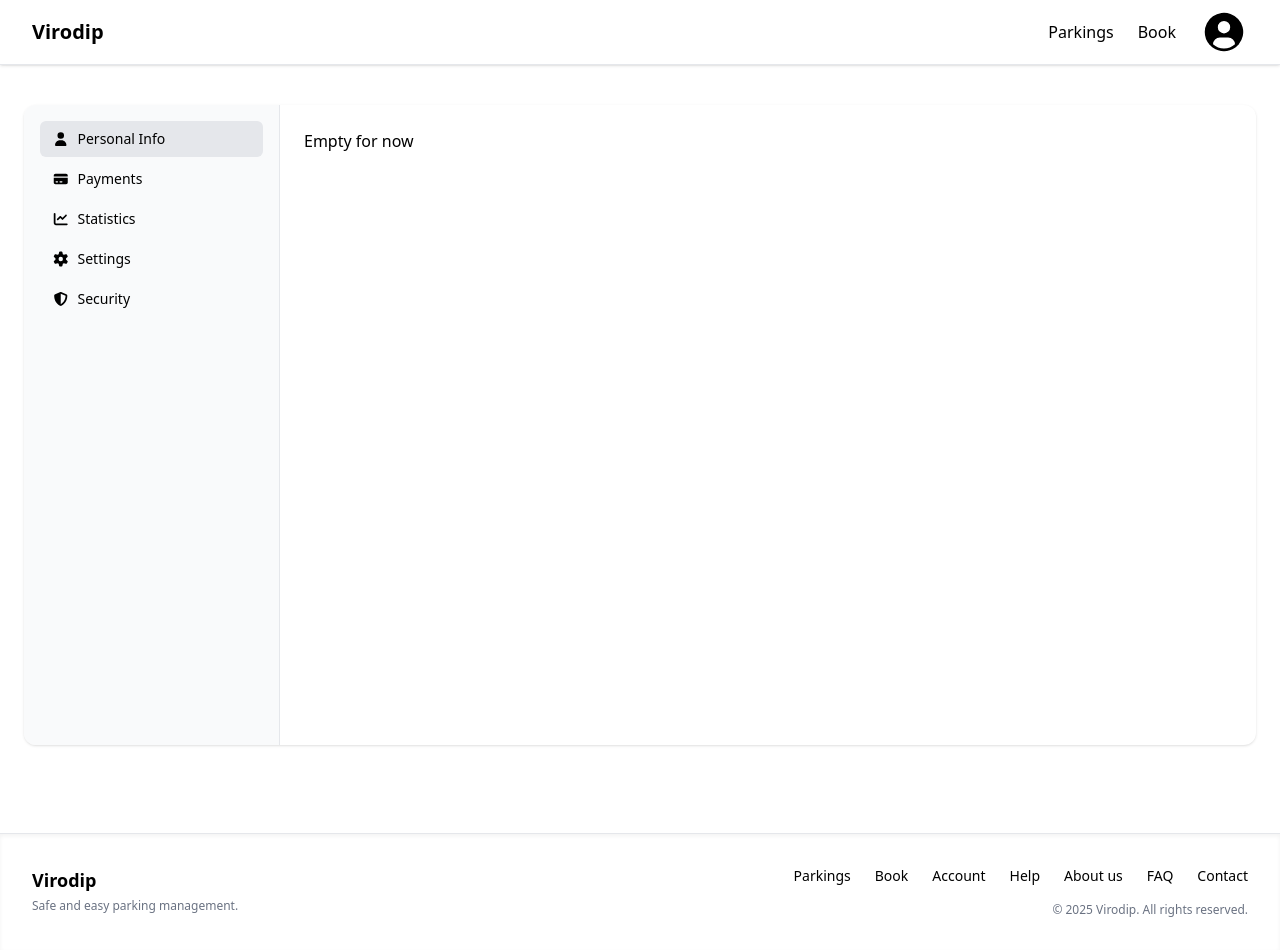
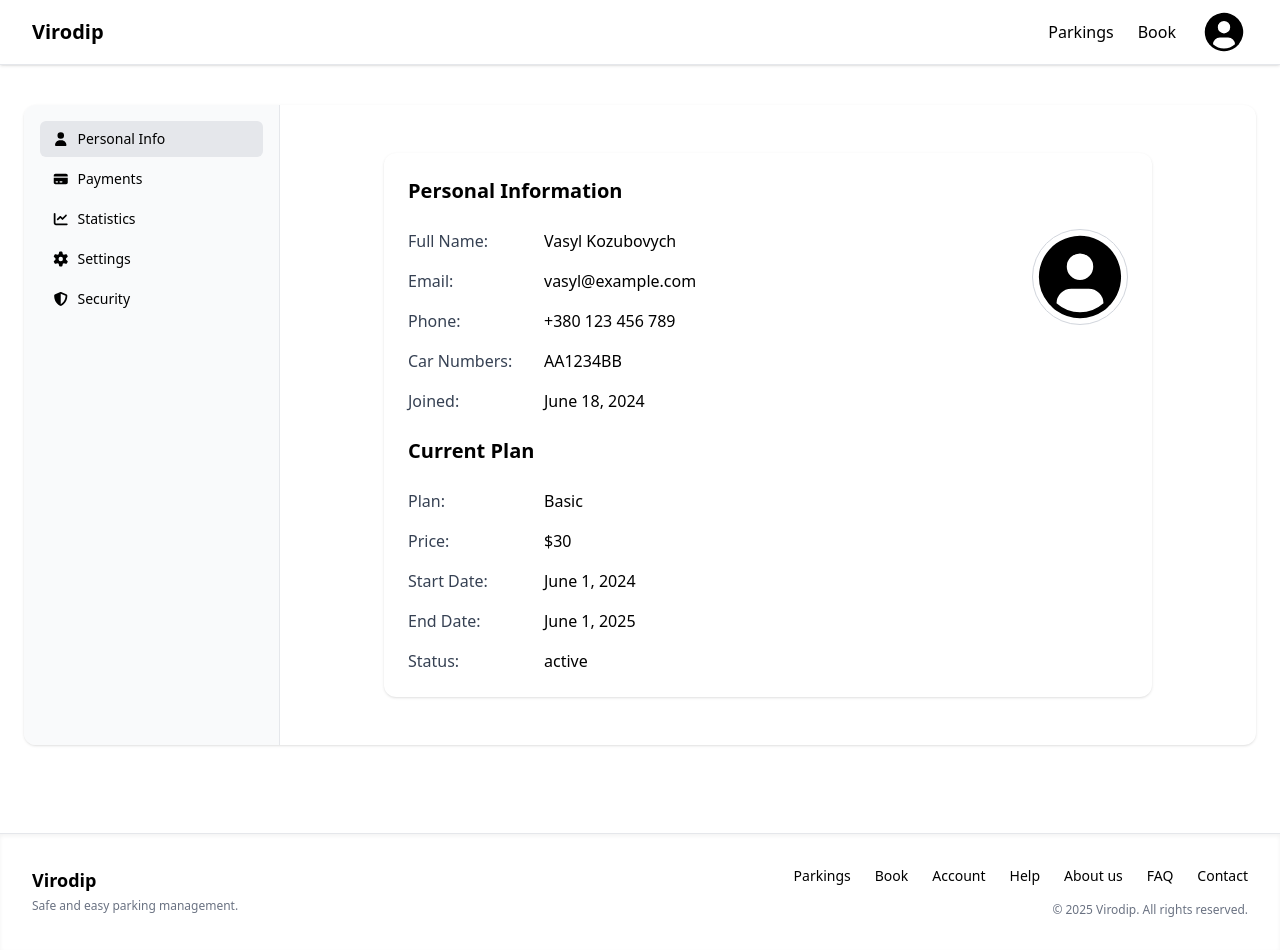
Before and after one commit to ygyubyv/coursework-web-app, a Vue app: page /account/profile in a window 1280 px wide. Built offline with nearby package versions, Linux system fonts and the light colour scheme; the HTML template or start-up script is replaced by a standard one.

Commit message:
feat(account): implement user information page layout

```diff
--- a/src/components/Header/Header.vue
+++ b/src/components/Header/Header.vue
@@ -31,8 +31,8 @@
         <div class="flex items-center justify-center flex-shrink-0">
           <!-- IF Authenticated -->
           <Profile
-            v-if="isAuthenticated && user"
-            :user="user"
+            v-if="isAuthenticated && DEFAULT_USER"
+            :user="DEFAULT_USER"
             :body-links="profileMenuLinks.body"
             :footer-links="profileMenuLinks.footer"
             @logout="logout"
@@ -54,20 +54,11 @@
 </template>
 
 <script setup lang="ts">
-import type { User } from "@/types/User";
 import Profile from "./Profile.vue";
 import BaseButton from "../Base/BaseButton.vue";
+import { DEFAULT_USER } from "@/constants";
 
 const isAuthenticated = true;
-
-const user: User = {
-  id: "1",
-  name: "Example name",
-  email: "dopi@gmail.com",
-  avatarUrl: null,
-  createdAt: "2025-09-04T16:25:50.636Z",
-  phoneNumber: "+380687586410",
-};
 
 const profileMenuLinks = {
   body: [
--- a/src/constants/index.ts
+++ b/src/constants/index.ts
@@ -1,2 +1,26 @@
+import type { User } from "@/types/User";
+
 export const ANDROIN_APP_URL = "https://www.google.com/?hl=uk";
 export const IOS_APP_URL = "https://www.google.com/?hl=uk";
+export const DEFAULT_AVATAR = "/src/assets/images/no-avatar-black.svg";
+
+export const DEFAULT_USER: User = {
+  id: "1",
+  name: "Vasyl Kozubovych",
+  email: "vasyl@example.com",
+  phoneNumber: "+380 123 456 789",
+  avatarUrl: null,
+  carNumbers: "AA1234BB",
+  createdAt: "2024-06-18T12:34:56Z",
+  roles: ["user", "guardian", "admin"],
+  subscription: {
+    tier: {
+      id: "1",
+      name: "Basic",
+      price: 30,
+    },
+    startDate: "2024-06-01T09:00:00Z",
+    endDate: "2025-06-01T09:00:00Z",
+    status: "active",
+  },
+};
--- /dev/null
+++ b/src/containers/account/components/Stat.vue
@@ -0,0 +1,15 @@
+<template>
+  <div class="flex flex-col md:flex-row md:items-center gap-2">
+    <span class="w-32 text-gray-700 font-medium">{{ label }}:</span>
+    <span class="text-black">{{ value }}</span>
+  </div>
+</template>
+
+<script setup lang="ts">
+interface Props {
+  label: string;
+  value: any;
+}
+
+defineProps<Props>();
+</script>
--- a/src/containers/account/views/AccountView.vue
+++ b/src/containers/account/views/AccountView.vue
@@ -11,48 +11,14 @@
             class="flex md:flex-col space-x-4 md:space-x-0 md:space-y-1 overflow-x-auto"
           >
             <RouterLink
-              to="/account/profile"
+              v-for="link in links"
+              :key="link.to"
+              :to="link.to"
               class="flex items-center gap-2 px-3 py-2 rounded-md text-sm font-medium text-black hover:bg-gray-100 whitespace-nowrap"
               active-class="bg-gray-200 text-black"
             >
-              <font-awesome-icon :icon="['fas', 'user']" />
-              Personal Info
-            </RouterLink>
-
-            <RouterLink
-              to="/account/payments"
-              class="flex items-center gap-2 px-3 py-2 rounded-md text-sm font-medium text-black hover:bg-gray-100 whitespace-nowrap"
-              active-class="bg-gray-200 text-black"
-            >
-              <font-awesome-icon :icon="['fas', 'credit-card']" />
-              Payments
-            </RouterLink>
-
-            <RouterLink
-              to="/account/stats"
-              class="flex items-center gap-2 px-3 py-2 rounded-md text-sm font-medium text-black hover:bg-gray-100 whitespace-nowrap"
-              active-class="bg-gray-200 text-black"
-            >
-              <font-awesome-icon :icon="['fas', 'chart-line']" />
-              Statistics
-            </RouterLink>
-
-            <RouterLink
-              to="/account/settings"
-              class="flex items-center gap-2 px-3 py-2 rounded-md text-sm font-medium text-black hover:bg-gray-100 whitespace-nowrap"
-              active-class="bg-gray-200 text-black"
-            >
-              <font-awesome-icon :icon="['fas', 'cog']" />
-              Settings
-            </RouterLink>
-
-            <RouterLink
-              to="/account/security"
-              class="flex items-center gap-2 px-3 py-2 rounded-md text-sm font-medium text-black hover:bg-gray-100 whitespace-nowrap"
-              active-class="bg-gray-200 text-black"
-            >
-              <font-awesome-icon :icon="['fas', 'shield-alt']" />
-              Security
+              <font-awesome-icon :icon="link.icon" />
+              {{ link.text }}
             </RouterLink>
           </nav>
         </aside>
@@ -65,6 +31,36 @@
   </section>
 </template>
 
+<script setup lang="ts">
+const links = [
+  {
+    to: "/account/profile",
+    text: "Personal Info",
+    icon: ["fas", "user"],
+  },
+  {
+    to: "/account/payments",
+    text: "Payments",
+    icon: ["fas", "credit-card"],
+  },
+  {
+    to: "/account/stats",
+    text: "Statistics",
+    icon: ["fas", "chart-line"],
+  },
+  {
+    to: "/account/settings",
+    text: "Settings",
+    icon: ["fas", "cog"],
+  },
+  {
+    to: "/account/security",
+    text: "Security",
+    icon: ["fas", "shield-alt"],
+  },
+];
+</script>
+
 <style scoped>
 aside nav::-webkit-scrollbar {
   height: 3px;
--- a/src/containers/account/views/ProfileView.vue
+++ b/src/containers/account/views/ProfileView.vue
@@ -1 +1,52 @@
-<template>Empty for now</template>
+<template>
+  <section class="py-6">
+    <div class="max-w-3xl mx-auto bg-white rounded-xl shadow-sm p-6 space-y-6">
+      <h2 class="text-xl font-bold text-black">Personal Information</h2>
+
+      <div class="flex flex-col md:flex-row md:items-start gap-6">
+        <div class="flex-1 space-y-4 order-2 md:order-1">
+          <Stat label="Full Name" :value="user.name" />
+          <Stat label="Email" :value="user.email" />
+          <Stat label="Phone" :value="user.phoneNumber" />
+          <Stat label="Car Numbers" :value="user.carNumbers || '—'" />
+          <Stat label="Joined" :value="formatDate(user.createdAt)" />
+        </div>
+
+        <div class="flex justify-center md:justify-end order-1 md:order-2">
+          <img
+            :src="user.avatarUrl || DEFAULT_AVATAR"
+            alt="Avatar"
+            class="w-24 h-24 rounded-full object-cover border border-gray-300"
+          />
+        </div>
+      </div>
+
+      <div class="flex flex-col space-y-6">
+        <h3 class="text-xl font-bold text-black">Current Plan</h3>
+        <div class="flex flex-col gap-4">
+          <Stat label="Plan" :value="user.subscription.tier.name" />
+          <Stat label="Price" :value="`$${user.subscription.tier.price}`" />
+          <Stat
+            label="Start Date"
+            :value="formatDate(user.subscription.startDate)"
+          />
+          <Stat
+            label="End Date"
+            :value="formatDate(user.subscription.endDate)"
+          />
+          <Stat label="Status" :value="user.subscription.status" />
+        </div>
+      </div>
+    </div>
+  </section>
+</template>
+
+<script setup lang="ts">
+import { reactive } from "vue";
+import { DEFAULT_USER, DEFAULT_AVATAR } from "@/constants";
+import type { User } from "@/types/User";
+import { formatDate } from "@/utils/formatDate";
+import Stat from "../components/Stat.vue";
+
+const user = reactive<User>({ ...DEFAULT_USER });
+</script>
--- a/src/plugins/fontAwesome.ts
+++ b/src/plugins/fontAwesome.ts
@@ -21,6 +21,8 @@ import {
   faPaperPlane,
   faChartLine,
   faShieldAlt,
+  faSave,
+  faPlus,
 } from "@fortawesome/free-solid-svg-icons";
 
 import { faApple, faAndroid } from "@fortawesome/free-brands-svg-icons";
@@ -46,7 +48,9 @@ library.add(
   faEraser,
   faPaperPlane,
   faShieldAlt,
-  faChartLine
+  faChartLine,
+  faSave,
+  faPlus
 );
 
 export { FontAwesomeIcon };
--- a/src/types/User.ts
+++ b/src/types/User.ts
@@ -1,8 +1,26 @@
+export type Role = "user" | "guardian" | "admin";
+
+export type Tier = {
+  id: string;
+  name: string;
+  price: number;
+};
+
+export type UserSubscription = {
+  tier: Tier; // Зв'язок в бд один до одного
+  startDate: string;
+  endDate: string;
+  status: "active" | "expired" | "canceled";
+};
+
 export type User = {
   id: string;
   name: string;
   email: string;
   phoneNumber: string;
   avatarUrl: string | null;
+  carNumbers: string | null;
+  roles: Role[];
+  subscription: UserSubscription; // Зв'язок в бд один до одного
   createdAt: string;
 };
--- /dev/null
+++ b/src/utils/formatDate.ts
@@ -0,0 +1,20 @@
+/**
+ *
+ * @param date -The date to format (ISO string or Unix timestamp).
+ * @param locale - Optional locale code (e.g. "en-US", "uk-UA") that controls the output language.
+ * @example
+ * formatDate("2025-08-11T22:36:38Z") // "12 серпня 2025 р."
+ */
+
+export const formatDate = (date: string | number, locale?: string) => {
+  const language = navigator.language;
+  const options: Intl.DateTimeFormatOptions = {
+    year: "numeric",
+    month: "long",
+    day: "numeric",
+  };
+
+  return new Intl.DateTimeFormat(locale || language, options).format(
+    new Date(date)
+  );
+};
```
